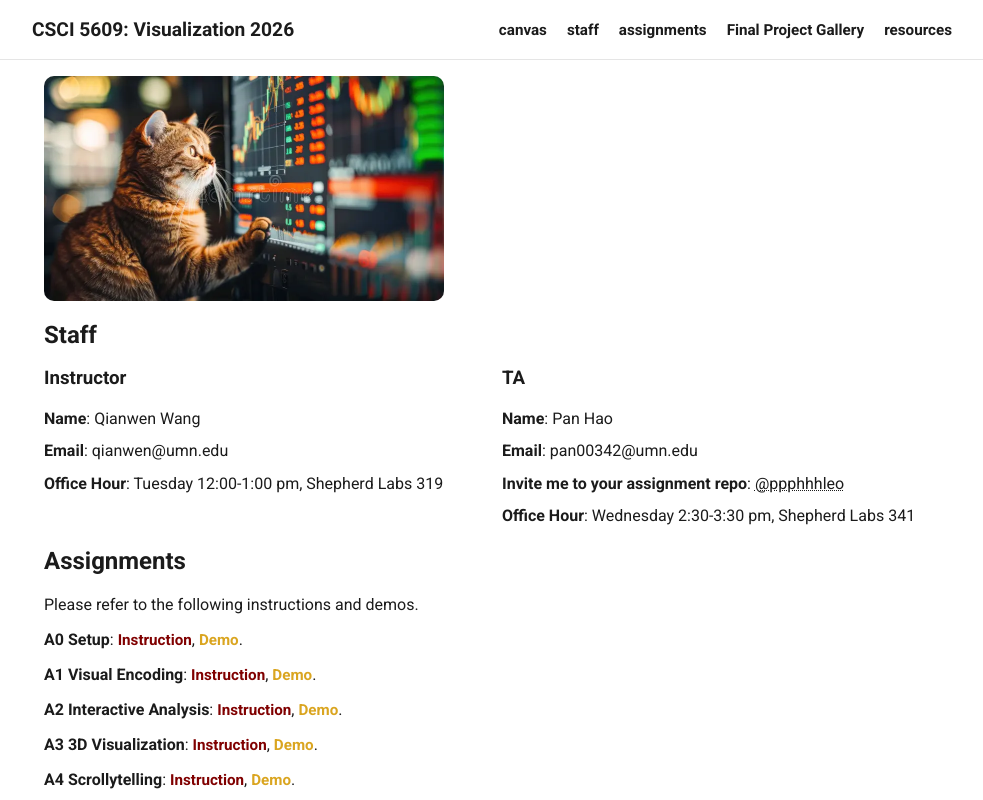
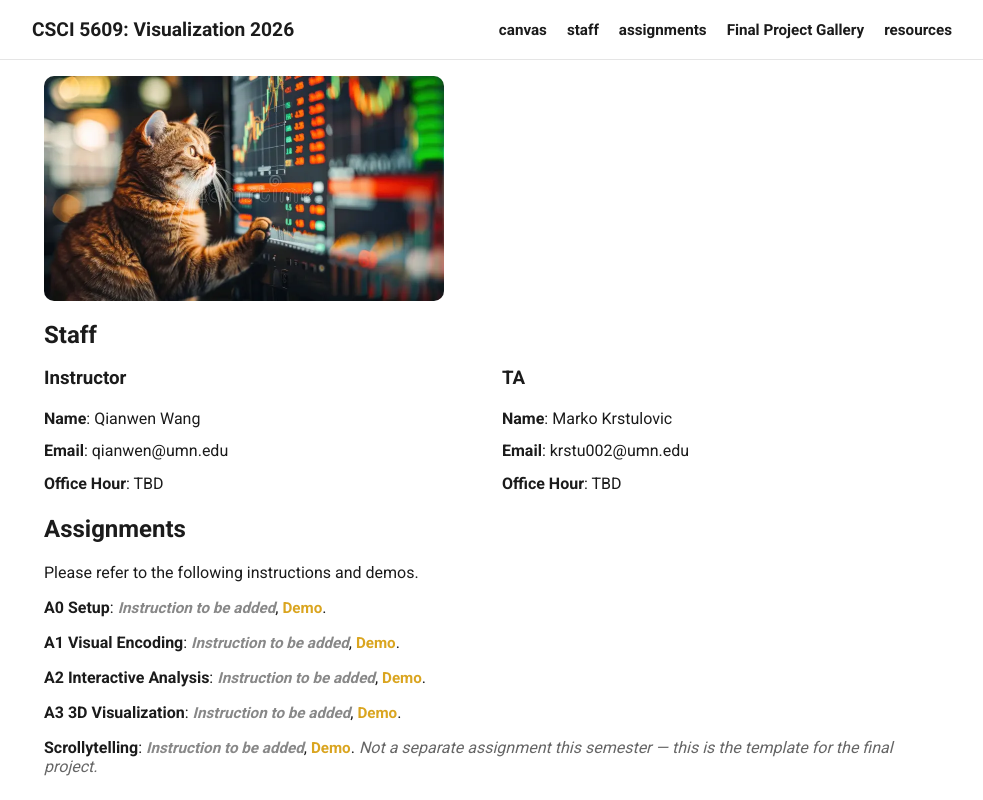
Before and after one commit to UMN-CSCI5609/my-vis-5609, a SvelteKit app: page / in a window 1280 px wide. Shown: the top 800 px of the page, without its empty margins (148-1131 px from the left). Built offline with nearby package versions, Linux system fonts and the light colour scheme.

Commit message:
update 2027 fall

```diff
--- a/src/routes/+page.svelte
+++ b/src/routes/+page.svelte
@@ -121,38 +121,38 @@
 	const assignments = [
 		{
 			title: 'A0 Setup',
-			instruction: 'https://github.com/UMN-CSCI5609/Assignments-Instructions/tree/main/A0-Setup',
+			instruction: null,
 			demo: 'https://qianwen.info/my-vis-5609/A0',
-			due: 'Feb 2, 2026',
+			due: 'Sep 20, 2026',
 			external: true
 		},
 		{
 			title: 'A1 Visual Encoding',
-			instruction: 'https://github.com/UMN-CSCI5609/Assignments-Instructions/tree/main/A1-Visual-Encoding',
+			instruction: null,
 			demo: 'https://qianwen.info/my-vis-5609/A1',
-			due: 'Feb 16, 2026',
+			due: 'Oct 4, 2026',
 			external: true
 		},
 		{
 			title: 'A2 Interactive Analysis',
-			instruction: 'https://github.com/UMN-CSCI5609/Assignments-Instructions/tree/main/A2-Analysis',
+			instruction: null,
 			demo: 'https://qianwen.info/my-vis-5609/A2',
-			due: 'Mar 2, 2026',
+			due: 'Oct 25, 2026',
 			external: true
 		},
 		{
 			title: 'A3 3D Visualization',
-			instruction: 'https://github.com/UMN-CSCI5609/Assignments-Instructions/tree/main/A3-3D',
+			instruction: null,
 			demo: 'https://ppphhhleo.github.io/vis-a0/A3',
-			due: 'Mar 16, 2026',
+			due: 'Nov 8, 2026',
 			external: true
-
 		},
 		{
-			title: 'A4 Scrollytelling',
-			instruction: 'https://github.com/UMN-CSCI5609/Assignments-Instructions/tree/main/A4-Scrolly',
+			title: 'Scrollytelling',
+			instruction: null,
 			demo: 'https://qianwen.info/my-vis-5609/A4',
-			due: 'Mar 30, 2026',
+			due: null,
+			note: 'Not a separate assignment this semester \u2014 this is the template for the final project.',
 			external: true
 		}
 	];
@@ -288,21 +288,13 @@
 				<h3>Instructor</h3>
 				<p><b>Name</b>: <a class="staff-link" href="https://qianwen.info/" target="_blank" rel="noreferrer">Qianwen Wang</a></p>
 				<p><b>Email</b>: qianwen@umn.edu</p>
-				<p><b>Office Hour</b>: Tuesday 12:00-1:00 pm, Shepherd Labs 319</p>
+				<p><b>Office Hour</b>: TBD</p>
 			</div>
 			<div class="staff-card">
 				<h3>TA</h3>
-				<p><b>Name</b>: <a class="staff-link" href="https://ppphhhleo.github.io/" target="_blank" rel="noreferrer">Pan Hao</a></p>
-				<p><b>Email</b>: pan00342@umn.edu</p>
-				<p><b>Invite me to your assignment repo</b>: <span
-					class="copyable"
-					role="button"
-					tabindex="0"
-					on:click={() => copyToClipboard('@ppphhhleo')}
-					on:keydown={(e) => (e.key === 'Enter' || e.key === ' ') && copyToClipboard('@ppphhhleo')}
-					title="Click to copy"
-				>@ppphhhleo</span></p>
-				<p><b>Office Hour</b>: Wednesday 2:30-3:30 pm, Shepherd Labs 341</p>
+				<p><b>Name</b>: Marko Krstulovic</p>
+				<p><b>Email</b>: krstu002@umn.edu</p>
+				<p><b>Office Hour</b>: TBD</p>
 			</div>
 		</div>
 	</section>
@@ -313,7 +305,14 @@
 		<!-- All due dates are at midnight (CT). -->
 		{#each assignments as assignment}
 			<p><b>{assignment.title}</b>:
-				<a href={assignment.instruction} target="_blank" rel="noreferrer" class="link-item">Instruction</a>, <a href={assignment.demo} target="_blank" rel="noreferrer" class="demo-item">Demo</a>. 			</p>
+				{#if assignment.instruction}
+					<a href={assignment.instruction} target="_blank" rel="noreferrer" class="link-item">Instruction</a>,
+				{:else}
+					<span class="link-item pending">Instruction to be added</span>,
+				{/if}
+				<a href={assignment.demo} target="_blank" rel="noreferrer" class="demo-item">Demo</a>.
+				{#if assignment.note}<span class="note">{assignment.note}</span>{/if}
+			</p>
 				<!-- due: {assignment.due} -->
 		{/each}
 	</section>
@@ -820,4 +819,14 @@
 		}
 	}
 
+
+	.pending {
+		color: #888;
+		font-style: italic;
+	}
+
+	.note {
+		color: #666;
+		font-style: italic;
+	}
 </style>
```
